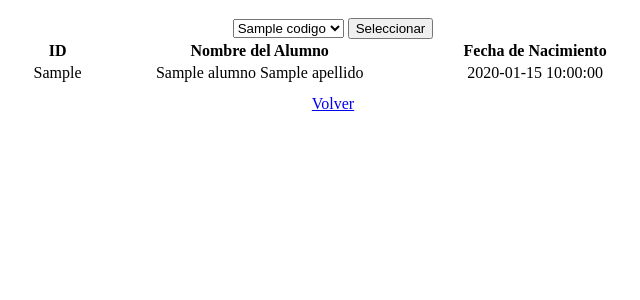
After one commit to politecnicomodelopoo2018/pschepiurka-eldesafio, a Flask app: template templates/curso/alumnosCurso.html in a window 1280 px wide. The commit adds this page. Shown: the top 300 px of the page, without its empty margins (307-947 px from the left). Run offline with Flask 2, Linux system fonts and the light colour scheme; the template is opened without the code that fills it: most values are stand-ins (such as "Sample title", 1, 10 or a date in 2020).

Commit message:
Funcion terminada: Ver alumnos de un curso especifico
Cosas Obligatorias:

#LOGIN DE ADMIN
#LOGIN DE PROFESOR - CARGAR NOTAS
#LOGIN DE FAMILIAR - SOLO VISUALIZAR NOTAS

```diff
--- a/main.py
+++ b/main.py
@@ -99,7 +99,15 @@ def mostrarAlumnosCurso():
     lista_cursos = Curso().getListaCurso()
     return render_template("/curso/mostrarAlumnos.html", lista_cursos=lista_cursos)
 
-@app.route('')
+
+@app.route('/curso/alumnosCurso/', methods=["POST"])
+def alumnosCurso():
+    idCurso = request.form["idCurso"]
+    curso = Curso().getCursoDB(int(idCurso))
+    lista_cursos = Curso().getListaCurso()
+    lista_alumnos_curso = Curso().selectListaAlumnosCurso(curso)
+    return render_template("/curso/alumnosCurso.html", lista_alumnos_curso=lista_alumnos_curso, lista_cursos=lista_cursos, idCursoAnterior=int(idCurso))
+
 
 # ALUMNO
 
--- /dev/null
+++ b/templates/curso/alumnosCurso.html
@@ -0,0 +1,45 @@
+<!DOCTYPE html>
+<html lang="en">
+<head>
+    <link rel="stylesheet" href="../../static/main.css">
+    <meta charset="UTF-8">
+    <title>Alumnos del Curso</title>
+</head>
+<body style="text-align:center">
+    <div id="center">
+        <form action="/curso/alumnosCurso/" method="POST">
+            <a>
+                <select name="idCurso">
+                    {% for curso in lista_cursos %}
+                    {% if curso.idCurso == idCursoAnterior %}
+                    <option value="{{curso.idCurso}}" selected>{{curso.codigo}}</option>
+                    {% else %}
+                    <option value="{{curso.idCurso}}">{{curso.codigo}}</option>
+                    {% endif %}
+                    {% endfor %}
+                </select>
+                <button type="submit">Seleccionar</button>
+            </a>
+        </form>
+        {% if lista_alumnos_curso|length == 0 %}
+        <h2>Este curso no tiene alumnos.</h2>
+        {% else %}
+        <table style="width:100%">
+            <tr>
+                <th >ID</th>
+                <th>Nombre del Alumno</th>
+                <th>Fecha de Nacimiento</th>
+            </tr>
+            {% for alumno in lista_alumnos_curso %}
+            <tr>
+                <td>{{ alumno.idPersona }}</td>
+                <td>{{ alumno.nombre }} {{ alumno.apellido }}</td>
+                <td>{{ alumno.fecha_nacimiento }}</td>
+            </tr>
+            {% endfor %}
+        </table>
+        {% endif %}
+    </div>
+    <a href="/curso/">Volver</a>
+</body>
+</html>
--- a/templates/profesor/mostrarProfesor.html
+++ b/templates/profesor/mostrarProfesor.html
@@ -1,7 +1,7 @@
 <!DOCTYPE html>
 <html lang="en">
 <head>
-    <link rel="stylesheet" href="../../static/main.css"
+    <link rel="stylesheet" href="../../static/main.css">
     <meta charset="UTF-8">
     <title>Profesor - Lista</title>
 </head>
```
Also changed, not shown: templates/curso/mostrarAlumnos.html (+5 -3 lines).
